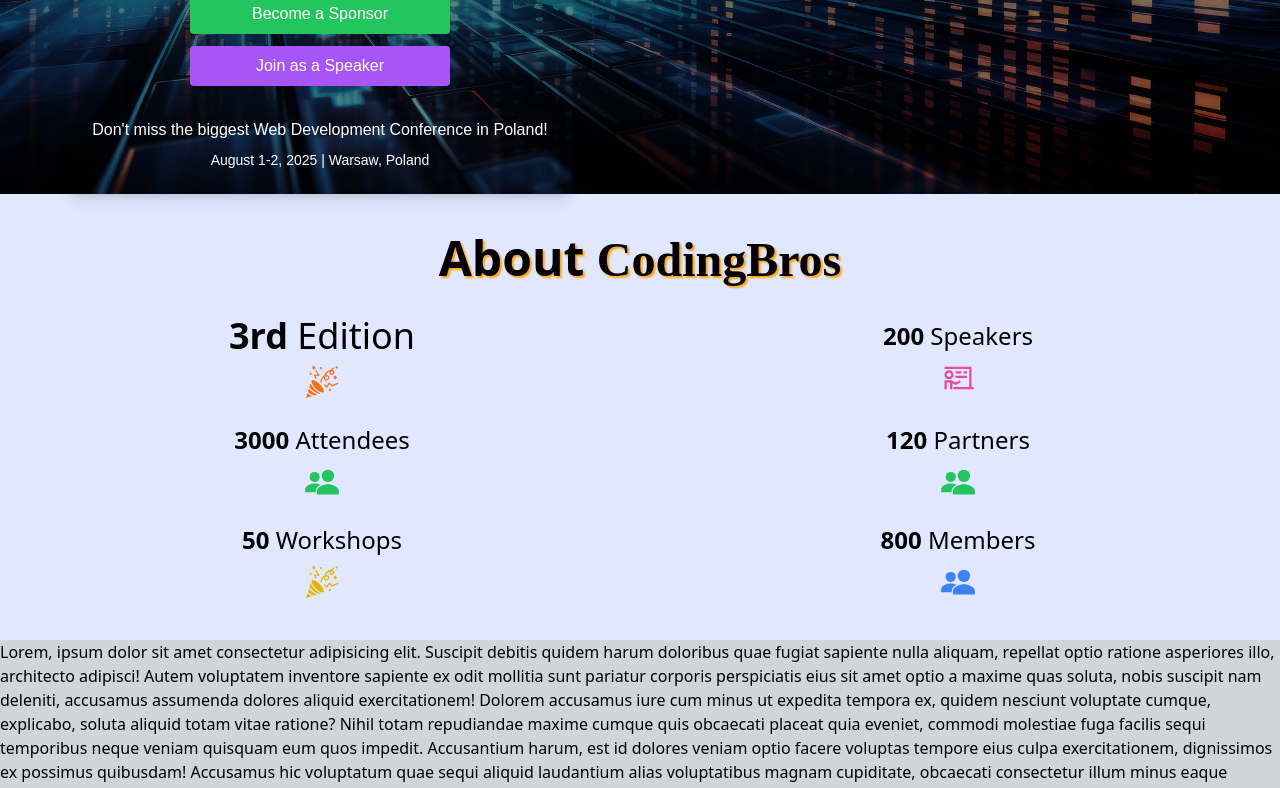
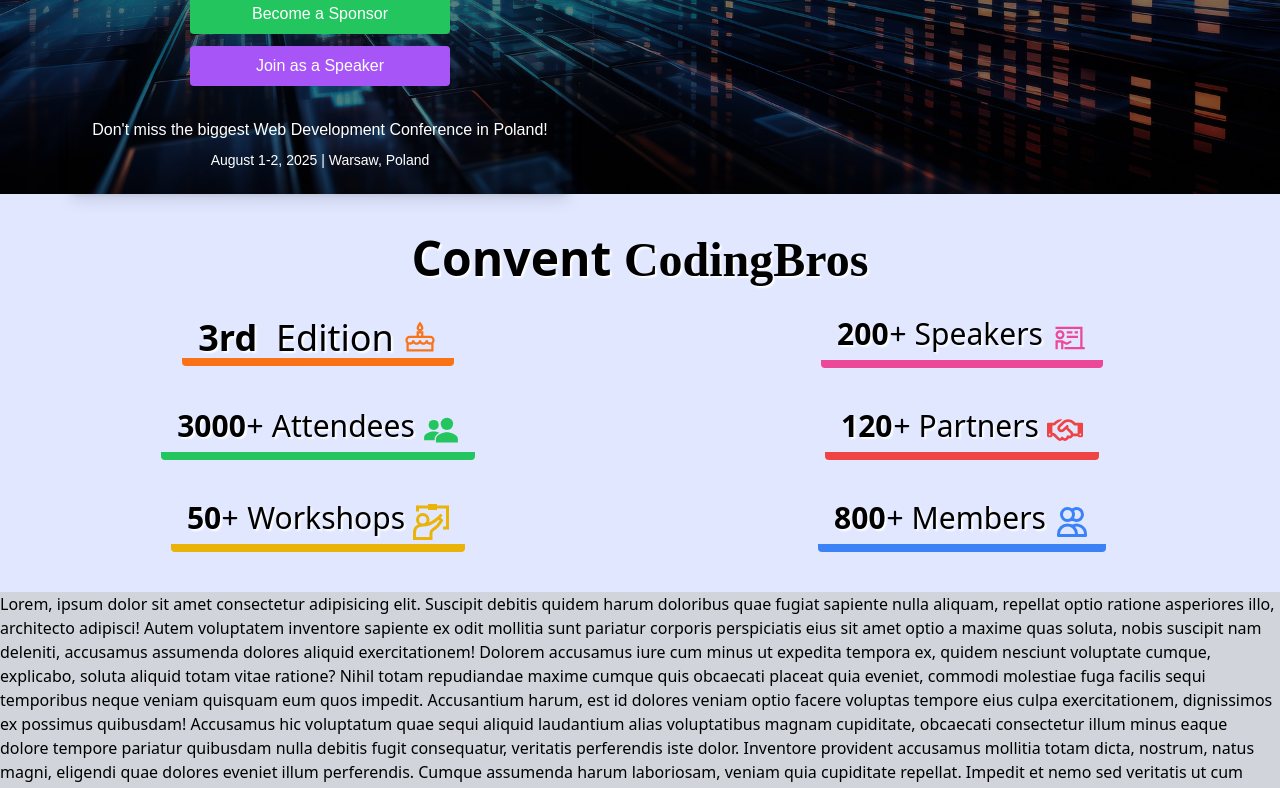
Before and after one commit to sabaudianin/NicePage, a React app: page / in a window 1280 px wide. Shown: the part 434-1222 px from the top of the page. Built offline with nearby package versions, Linux system fonts and the light colour scheme; no server answers.

Commit message:
added About Card , refactored AboutUs

```diff
--- /dev/null
+++ b/src/components/aboutUs/AboutCard.jsx
@@ -0,0 +1,27 @@
+import React from "react";
+import { FaPlus } from "react-icons/fa6";
+
+export const AboutCard = ({
+  number,
+  label,
+  icon: Icon,
+  borderColor,
+  iconColor,
+}) => {
+  return (
+    <article className="text-3xl text-center font-medium">
+      <div
+        className={`w-full h-full rounded border-b-8 px-4 ${borderColor} z-0 flex items-center justify-center gap-2`}
+      >
+        <p className="mb-2 flex items-center">
+          <b>{number}</b>
+          <span className="inline text-lg mr-2">
+            <FaPlus />
+          </span>
+          {label}
+        </p>
+        <Icon className={`${iconColor} text-4xl mx-auto`} />
+      </div>
+    </article>
+  );
+};
--- a/src/components/aboutUs/AboutUs.jsx
+++ b/src/components/aboutUs/AboutUs.jsx
@@ -1,71 +1,81 @@
-import { MdEmojiEvents } from "react-icons/md";
 import { GiPartyPopper } from "react-icons/gi";
-import { BsAward } from "react-icons/bs";
-import { MdEvent } from "react-icons/md";
-import { AiFillTrophy } from "react-icons/ai";
-import { FaCalendarAlt } from "react-icons/fa";
 import { IoPeopleSharp } from "react-icons/io5";
 import { LiaChalkboardTeacherSolid } from "react-icons/lia";
-
-<LiaChalkboardTeacherSolid />;
+import { FaRegHandshake } from "react-icons/fa6";
+import { GrWorkshop } from "react-icons/gr";
+import { HiOutlineUsers } from "react-icons/hi";
+import { FaBirthdayCake } from "react-icons/fa";
+import { LiaBirthdayCakeSolid } from "react-icons/lia";
+import { AboutCard } from "./AboutCard";
 
 export const AboutUs = () => {
+  const stats = [
+    {
+      number: "200",
+      label: "Speakers",
+      icon: LiaChalkboardTeacherSolid,
+      borderColor: "border-pink-500",
+      iconColor: "text-pink-500",
+    },
+    {
+      number: "3000",
+      label: "Attendees",
+      icon: IoPeopleSharp,
+      borderColor: "border-green-500",
+      iconColor: "text-green-500",
+    },
+    {
+      number: "120",
+      label: "Partners",
+      icon: FaRegHandshake,
+      borderColor: "border-red-500",
+      iconColor: "text-red-500",
+    },
+    {
+      number: "50",
+      label: "Workshops",
+      icon: GrWorkshop,
+      borderColor: "border-yellow-500",
+      iconColor: "text-yellow-500",
+    },
+    {
+      number: "800",
+      label: "Members",
+      icon: HiOutlineUsers,
+      borderColor: "border-blue-500",
+      iconColor: "text-blue-500",
+    },
+  ];
+
   return (
-    <section className="my-6 px-4">
-      <h2
-        className="text-5xl font-bold mb-8 text-center"
-        style={{ textShadow: "2px 2px 2px #FFA500" }}
-      >
-        About <span className="font-rubik">CodingBros</span>
+    <section
+      className="my-6 px-4"
+      style={{ textShadow: "2px 2px 2px #fff" }}
+    >
+      <h2 className="text-5xl font-bold mb-8 text-center">
+        Convent <span className="font-rubik">CodingBros</span>
       </h2>
 
-      <div className="grid grid-cols-1 md:grid-cols-2 gap-6 place-items-center">
+      <div className="grid grid-cols-1 md:grid-cols-2 gap-10 place-items-center">
         <article className="text-4xl text-center font-medium">
-          <p className="mb-2">
-            <b>3rd</b> Edition
-          </p>
-          <GiPartyPopper className="text-orange-500 text-4xl mx-auto" />
+          <div className="w-full h-full rounded border-b-8 px-4 border-orange-500 z-0 flex items-center justify-center gap-2">
+            <span className="mb-0 flex items-center">
+              <b>3rd </b> &nbsp; Edition
+            </span>
+            <LiaBirthdayCakeSolid className="text-orange-500 text-4xl inline" />
+          </div>
         </article>
 
-        {/* 200 Speakers */}
-        <article className="text-2xl text-center font-medium">
-          <p className="mb-2">
-            <b>200</b> Speakers
-          </p>
-          <LiaChalkboardTeacherSolid className="text-pink-500 text-4xl mx-auto" />
-        </article>
-
-        {/* 3000 Attendees */}
-        <article className="text-2xl text-center font-medium">
-          <p className="mb-2">
-            <b>3000</b> Attendees
-          </p>
-          <IoPeopleSharp className="text-green-500 text-4xl mx-auto" />
-        </article>
-
-        {/* 120 Partners */}
-        <article className="text-2xl text-center font-medium">
-          <p className="mb-2">
-            <b>120</b> Partners
-          </p>
-          <IoPeopleSharp className="text-green-500 text-4xl mx-auto" />
-        </article>
-
-        {/* 50 Workshops (dodatkowa statystyka) */}
-        <article className="text-2xl text-center font-medium">
-          <p className="mb-2">
-            <b>50</b> Workshops
-          </p>
-          <GiPartyPopper className="text-yellow-500 text-4xl mx-auto" />
-        </article>
-
-        {/* 800 Members (dodatkowa statystyka) */}
-        <article className="text-2xl text-center font-medium">
-          <p className="mb-2">
-            <b>800</b> Members
-          </p>
-          <IoPeopleSharp className="text-blue-500 text-4xl mx-auto" />
-        </article>
+        {stats.map((stat, index) => (
+          <AboutCard
+            key={index}
+            number={stat.number}
+            label={stat.label}
+            icon={stat.icon}
+            borderColor={stat.borderColor}
+            iconColor={stat.iconColor}
+          />
+        ))}
       </div>
     </section>
   );
```
